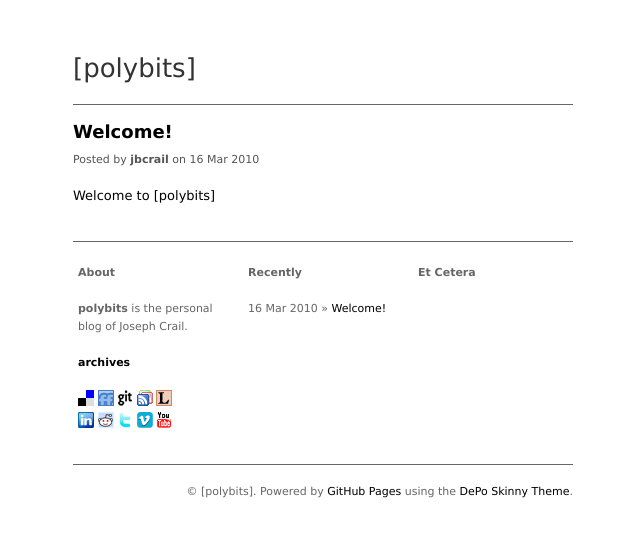
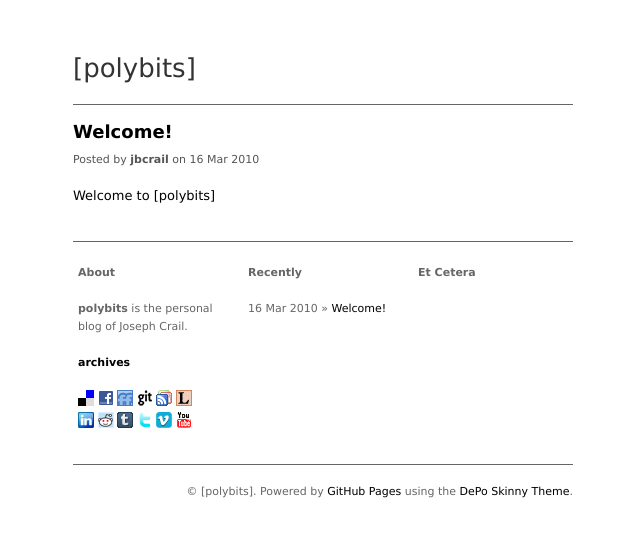
Before and after one commit to jbcrail/jbcrail.github.com, a Jekyll site: the page built from index.html, in a window 1280 px wide. Shown: the top 537 px of the page, without its empty margins (317-957 px from the left). Built offline with Jekyll 4.4.1, drawn with Linux system fonts in a browser that asks for light colours.

Commit message:
Added more social network sites.

```diff
--- a/_layouts/default.html
+++ b/_layouts/default.html
@@ -30,6 +30,7 @@
 		<p><strong><a href="archives.html">archives</a></strong></p>
 		<p>
 		<a rel="me" title="Delicious" href="http://delicious.com/jbcrail"><img src="images/delicious.png" width="16" height="16"></a>
+		<a rel="me" title="Facebook" href="http://www.facebook.com/joseph.crail"><img src="images/facebook.png" width="16" height="16"></a>
 		<a rel="me" title="FriendFeed" href="http://friendfeed.com/jbcrail"><img src="images/friendfeed.png" width="16" height="16"></a>
 		<a rel="me" title="Github" href="http://github.com/jbcrail"><img src="images/github.png" width="16" height="16"></a>
 		<a rel="me" title="Google Reader" href="http://www.google.com/reader/shared/jbcrail"><img src="images/googlereader.png" width="16" height="16"></a>
@@ -37,6 +38,7 @@
 		<br/>
 		<a rel="me" title="LinkedIn" href="http://www.linkedin.com/in/jbcrail"><img src="images/linkedin.png" width="16" height="16"></a>
 		<a rel="me" title="Reddit" href="http://reddit.com/user/jbcrail"><img src="images/reddit.png" width="16" height="16"></a>
+		<a rel="me" title="Tumblr" href="http://polybits.tumblr.com/"><img src="images/tumblr.png" width="16" height="16"></a>
 		<a rel="me" title="Twitter" href="http://twitter.com/jbcrail"><img src="images/twitter.png" width="16" height="16"></a>
 		<a rel="me" title="Vimeo" href="http://www.vimeo.com/jbcrail"><img src="images/vimeo.png" width="16" height="16"></a>
 		<a rel="me" title="YouTube" href="http://www.youtube.com/profile?user=jbcrail"><img src="images/youtube.png" width="16" height="16"></a>
```
Also changed, not shown: images/facebook.png (added), images/tumblr.png (added).
